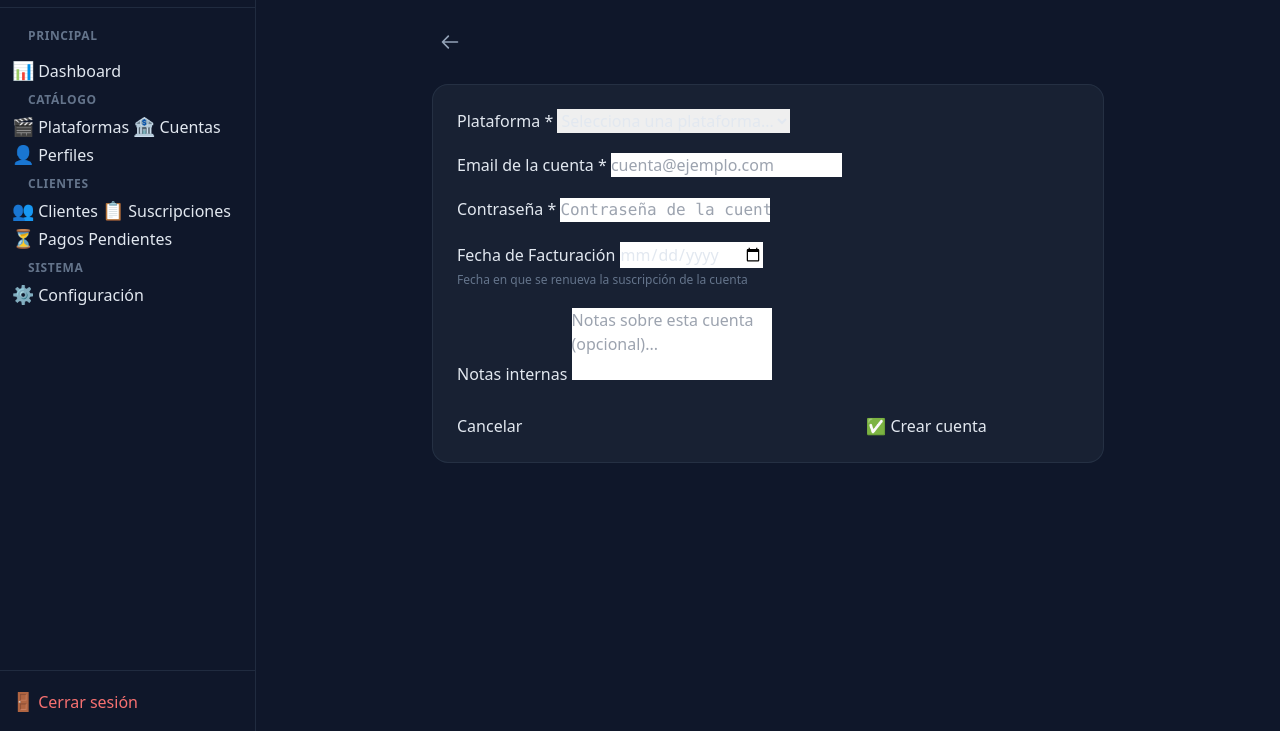
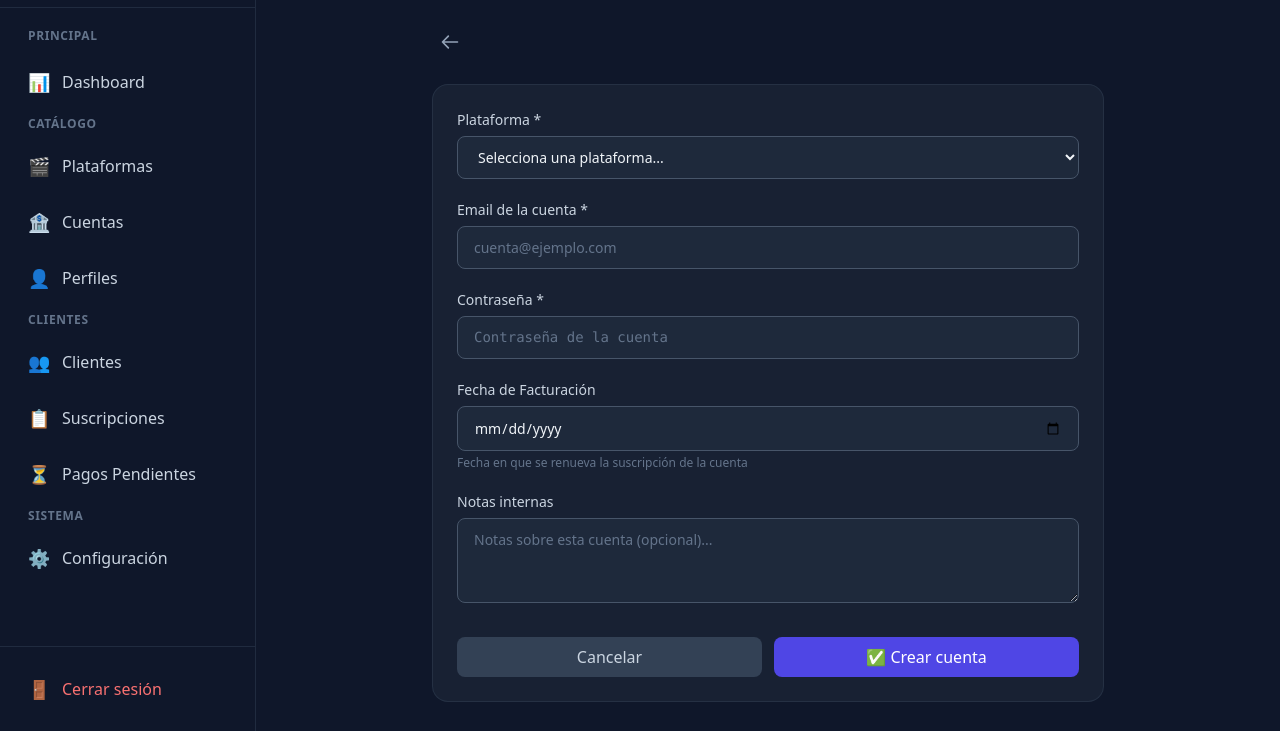
Before and after one commit to luisgdr55/SmartFlix, a FastAPI app: template admin_panel/templates/account_form.html in a window 1280 px wide. Shown: the part 69-800 px from the top of the page. Run offline with FastAPI, Linux system fonts and the light colour scheme; the template is opened without the code that fills it, so the values that code supplies are empty; parts of the project's set-up code (start-up, migrations or seed data) failed here and were passed over; some libraries are stand-ins or nearby versions.

Commit message:
Fix admin panel styles: replace @apply (CDN-incompatible) with real CSS

```diff
--- a/admin_panel/templates/base.html
+++ b/admin_panel/templates/base.html
@@ -23,29 +23,57 @@
   <style>
     [x-cloak] { display: none !important; }
     body { background-color: #0f172a; color: #e2e8f0; }
-    .sidebar-link { @apply flex items-center gap-3 px-4 py-3 rounded-lg text-slate-300 hover:bg-indigo-600/20 hover:text-white transition-all duration-200; }
-    .sidebar-link.active { @apply bg-indigo-600/30 text-white border-l-4 border-indigo-500; }
-    .stat-card { @apply bg-slate-800/60 border border-slate-700/50 rounded-2xl p-6 backdrop-blur-sm; }
-    .badge-active { @apply inline-flex items-center px-2.5 py-0.5 rounded-full text-xs font-medium bg-emerald-500/20 text-emerald-400 border border-emerald-500/30; }
-    .badge-pending { @apply inline-flex items-center px-2.5 py-0.5 rounded-full text-xs font-medium bg-amber-500/20 text-amber-400 border border-amber-500/30; }
-    .badge-expired { @apply inline-flex items-center px-2.5 py-0.5 rounded-full text-xs font-medium bg-slate-500/20 text-slate-400 border border-slate-500/30; }
-    .badge-cancelled { @apply inline-flex items-center px-2.5 py-0.5 rounded-full text-xs font-medium bg-red-500/20 text-red-400 border border-red-500/30; }
-    .badge-blocked { @apply inline-flex items-center px-2.5 py-0.5 rounded-full text-xs font-medium bg-red-500/20 text-red-400 border border-red-500/30; }
-    .badge-available { @apply inline-flex items-center px-2.5 py-0.5 rounded-full text-xs font-medium bg-emerald-500/20 text-emerald-400 border border-emerald-500/30; }
-    .badge-occupied { @apply inline-flex items-center px-2.5 py-0.5 rounded-full text-xs font-medium bg-red-500/20 text-red-400 border border-red-500/30; }
-    .badge-maintenance { @apply inline-flex items-center px-2.5 py-0.5 rounded-full text-xs font-medium bg-orange-500/20 text-orange-400 border border-orange-500/30; }
-    .btn-primary { @apply inline-flex items-center gap-2 px-4 py-2 bg-indigo-600 hover:bg-indigo-500 text-white rounded-lg font-medium transition-colors duration-200; }
-    .btn-danger { @apply inline-flex items-center gap-2 px-4 py-2 bg-red-600/80 hover:bg-red-500 text-white rounded-lg font-medium transition-colors duration-200; }
-    .btn-success { @apply inline-flex items-center gap-2 px-4 py-2 bg-emerald-600/80 hover:bg-emerald-500 text-white rounded-lg font-medium transition-colors duration-200; }
-    .btn-secondary { @apply inline-flex items-center gap-2 px-4 py-2 bg-slate-700 hover:bg-slate-600 text-slate-200 rounded-lg font-medium transition-colors duration-200; }
-    .form-input { @apply w-full bg-slate-700/50 border border-slate-600 text-slate-100 rounded-lg px-4 py-2.5 focus:outline-none focus:ring-2 focus:ring-indigo-500 focus:border-transparent placeholder-slate-400; }
-    .form-label { @apply block text-sm font-medium text-slate-300 mb-1.5; }
-    .table-header { @apply px-4 py-3 text-left text-xs font-semibold text-slate-400 uppercase tracking-wider; }
-    .table-cell { @apply px-4 py-3 text-sm text-slate-300; }
-    .table-row { @apply border-b border-slate-700/50 hover:bg-slate-700/30 transition-colors; }
-    ::-webkit-scrollbar { width: 6px; height: 6px; }
-    ::-webkit-scrollbar-track { background: #1e293b; }
-    ::-webkit-scrollbar-thumb { background: #475569; border-radius: 3px; }
+
+    /* Sidebar */
+    .sidebar-link { display:flex; align-items:center; gap:0.75rem; padding:0.75rem 1rem; border-radius:0.5rem; color:#cbd5e1; transition:all 0.2s; text-decoration:none; }
+    .sidebar-link:hover { background:rgba(99,102,241,0.15); color:#fff; }
+    .sidebar-link.active { background:rgba(99,102,241,0.25); color:#fff; border-left:4px solid #6366f1; padding-left:calc(1rem - 4px); }
+
+    /* Cards */
+    .stat-card { background:rgba(30,41,59,0.6); border:1px solid rgba(51,65,85,0.5); border-radius:1rem; padding:1.5rem; backdrop-filter:blur(4px); }
+
+    /* Badges */
+    .badge-active   { display:inline-flex; align-items:center; padding:0.125rem 0.625rem; border-radius:9999px; font-size:0.75rem; font-weight:500; background:rgba(16,185,129,0.15); color:#34d399; border:1px solid rgba(16,185,129,0.3); }
+    .badge-pending  { display:inline-flex; align-items:center; padding:0.125rem 0.625rem; border-radius:9999px; font-size:0.75rem; font-weight:500; background:rgba(245,158,11,0.15); color:#fbbf24; border:1px solid rgba(245,158,11,0.3); }
+    .badge-expired, .badge-cancelled, .badge-blocked { display:inline-flex; align-items:center; padding:0.125rem 0.625rem; border-radius:9999px; font-size:0.75rem; font-weight:500; background:rgba(100,116,139,0.2); color:#94a3b8; border:1px solid rgba(100,116,139,0.3); }
+    .badge-available { display:inline-flex; align-items:center; padding:0.125rem 0.625rem; border-radius:9999px; font-size:0.75rem; font-weight:500; background:rgba(16,185,129,0.15); color:#34d399; border:1px solid rgba(16,185,129,0.3); }
+    .badge-occupied  { display:inline-flex; align-items:center; padding:0.125rem 0.625rem; border-radius:9999px; font-size:0.75rem; font-weight:500; background:rgba(239,68,68,0.15); color:#f87171; border:1px solid rgba(239,68,68,0.3); }
+    .badge-maintenance { display:inline-flex; align-items:center; padding:0.125rem 0.625rem; border-radius:9999px; font-size:0.75rem; font-weight:500; background:rgba(249,115,22,0.15); color:#fb923c; border:1px solid rgba(249,115,22,0.3); }
+
+    /* Buttons */
+    .btn-primary   { display:inline-flex; align-items:center; gap:0.5rem; padding:0.5rem 1rem; background:#4f46e5; color:#fff; border-radius:0.5rem; font-weight:500; transition:background 0.2s; border:none; cursor:pointer; text-decoration:none; }
+    .btn-primary:hover   { background:#4338ca; }
+    .btn-danger    { display:inline-flex; align-items:center; gap:0.5rem; padding:0.5rem 1rem; background:rgba(220,38,38,0.8); color:#fff; border-radius:0.5rem; font-weight:500; transition:background 0.2s; border:none; cursor:pointer; text-decoration:none; }
+    .btn-danger:hover    { background:#dc2626; }
+    .btn-success   { display:inline-flex; align-items:center; gap:0.5rem; padding:0.5rem 1rem; background:rgba(5,150,105,0.8); color:#fff; border-radius:0.5rem; font-weight:500; transition:background 0.2s; border:none; cursor:pointer; text-decoration:none; }
+    .btn-success:hover   { background:#059669; }
+    .btn-secondary { display:inline-flex; align-items:center; gap:0.5rem; padding:0.5rem 1rem; background:#334155; color:#cbd5e1; border-radius:0.5rem; font-weight:500; transition:background 0.2s; border:none; cursor:pointer; text-decoration:none; }
+    .btn-secondary:hover { background:#475569; }
+
+    /* Form inputs — dark theme */
+    .form-input {
+      width:100%; background:#1e293b; border:1px solid #475569;
+      color:#f1f5f9; border-radius:0.5rem; padding:0.625rem 1rem;
+      font-size:0.875rem; transition:border-color 0.15s, box-shadow 0.15s;
+      outline:none; box-sizing:border-box;
+    }
+    .form-input:focus { border-color:#6366f1; box-shadow:0 0 0 3px rgba(99,102,241,0.25); }
+    .form-input::placeholder { color:#64748b; }
+    textarea.form-input { resize:vertical; }
+
+    /* Form label */
+    .form-label { display:block; font-size:0.875rem; font-weight:500; color:#cbd5e1; margin-bottom:0.375rem; }
+
+    /* Table */
+    .table-header { padding:0.75rem 1rem; text-align:left; font-size:0.75rem; font-weight:600; color:#94a3b8; text-transform:uppercase; letter-spacing:0.05em; }
+    .table-cell   { padding:0.75rem 1rem; font-size:0.875rem; color:#cbd5e1; }
+    .table-row    { border-bottom:1px solid rgba(51,65,85,0.5); transition:background 0.15s; }
+    .table-row:hover { background:rgba(51,65,85,0.3); }
+
+    /* Scrollbar */
+    ::-webkit-scrollbar { width:6px; height:6px; }
+    ::-webkit-scrollbar-track { background:#1e293b; }
+    ::-webkit-scrollbar-thumb { background:#475569; border-radius:3px; }
   </style>
 </head>
 <body class="h-full" x-data="{ sidebarOpen: true }">
```
